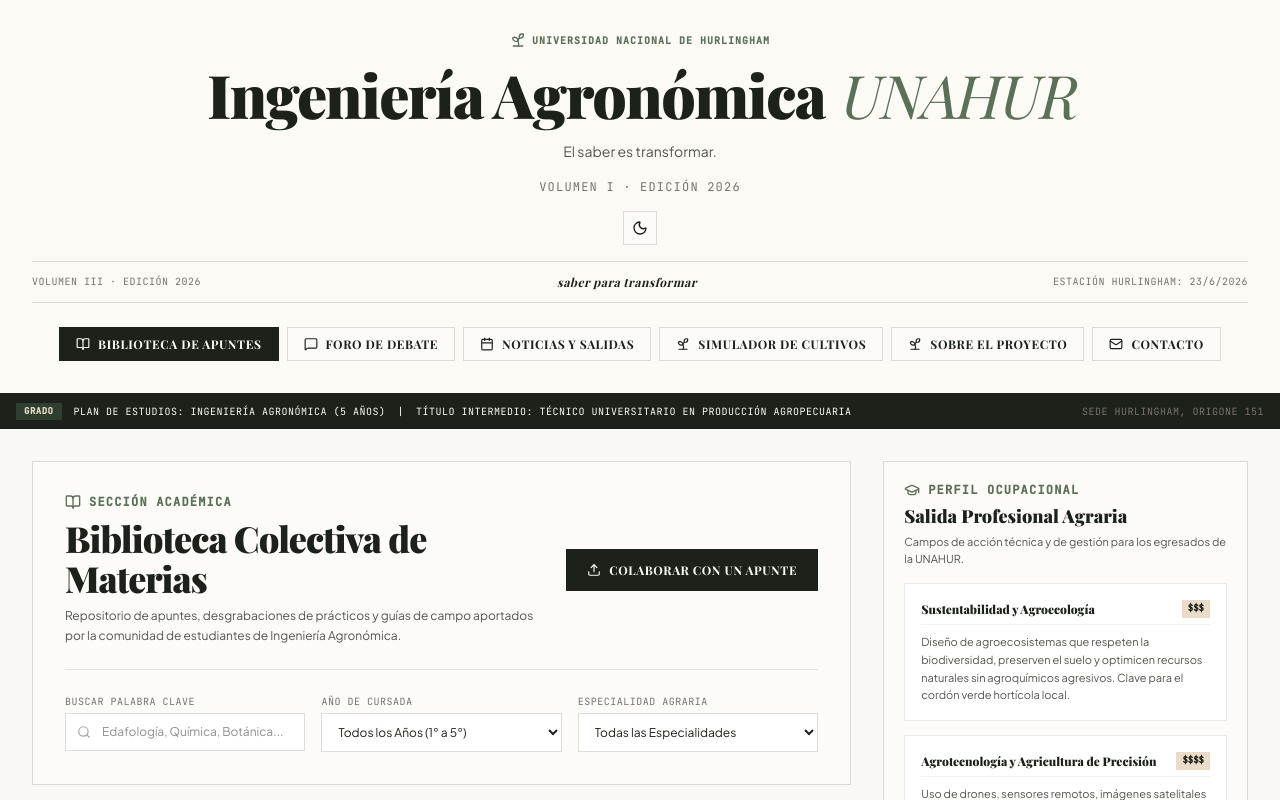
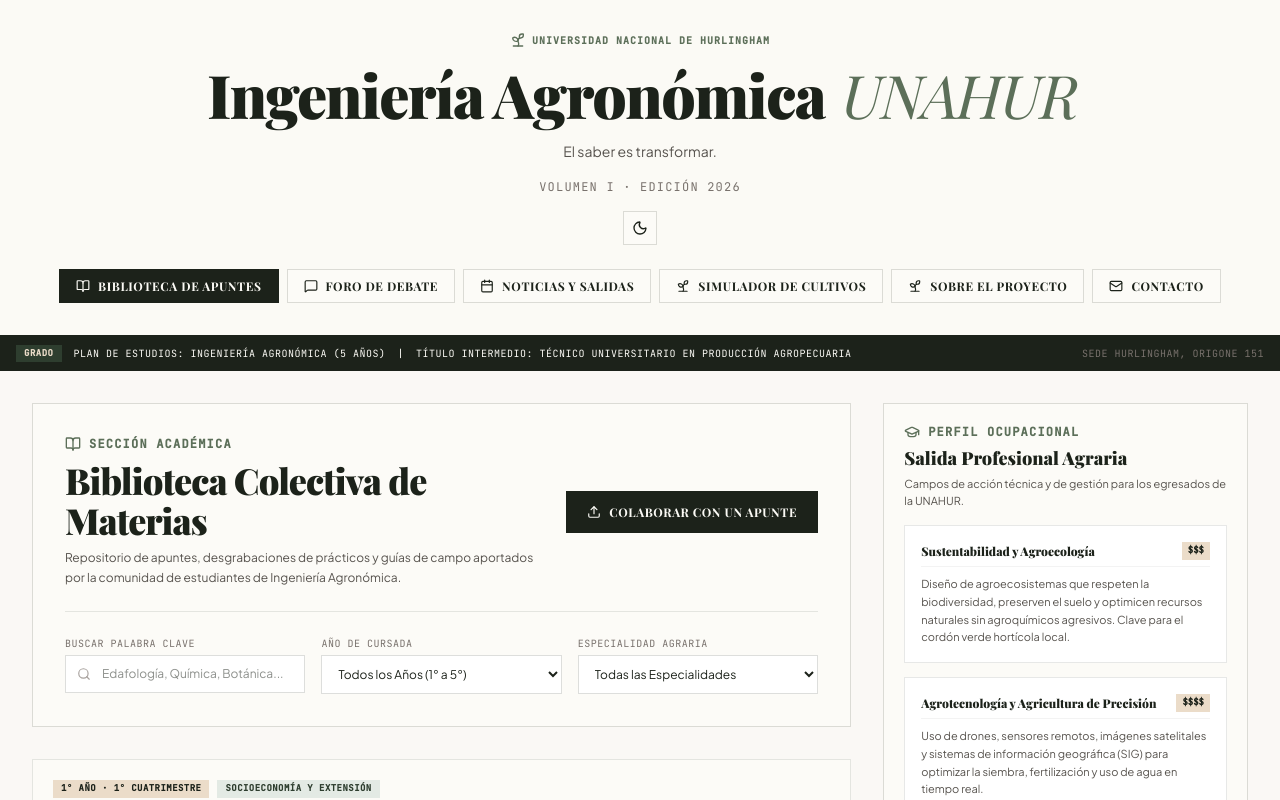
Before and after one commit to Fabrizz1/unahur---ingenieria-agronomica, a React (Vite) app: page / in a window 1280 px wide. Shown: the top 800 px of the page. Built offline with nearby package versions, Linux system fonts and the light colour scheme; a web font is replaced by a local one.

Commit message:
Elimina ticker redundante (Volumen III) y conserva solo Volumen I

```diff
--- a/src/App.tsx
+++ b/src/App.tsx
@@ -368,12 +368,7 @@
             {theme === "light" ? <Moon className="w-4 h-4" /> : <Sun className="w-4 h-4" />}
           </button>
 
-          {/* Double border ticker-like row */}
-          <div className="w-full border-t border-b border-[var(--border-15)] py-3 flex flex-col sm:flex-row justify-between items-center gap-3 text-[10px] font-mono uppercase tracking-wider text-[var(--text3)]">
-            <span>Volumen III · Edición 2026</span>
-            <span className="text-[var(--text)] font-serif font-bold italic lowercase text-xs">Saber para transformar</span>
-            <span>Estación Hurlingham: {new Date().toLocaleDateString("es-AR")}</span>
-          </div>
+
 
           {/* Navigation Links */}
           <nav className="flex flex-wrap justify-center gap-2 pt-2">
```
